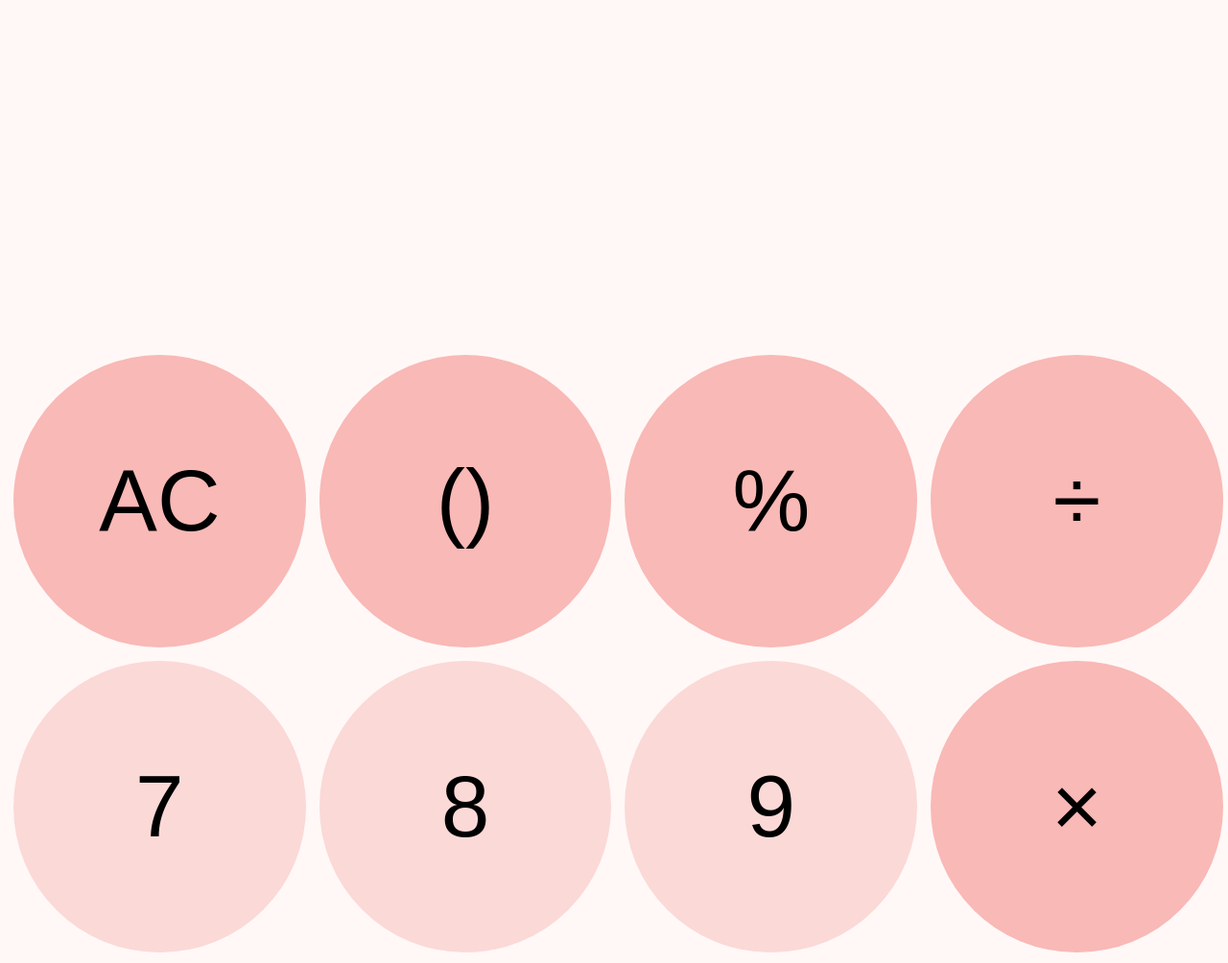
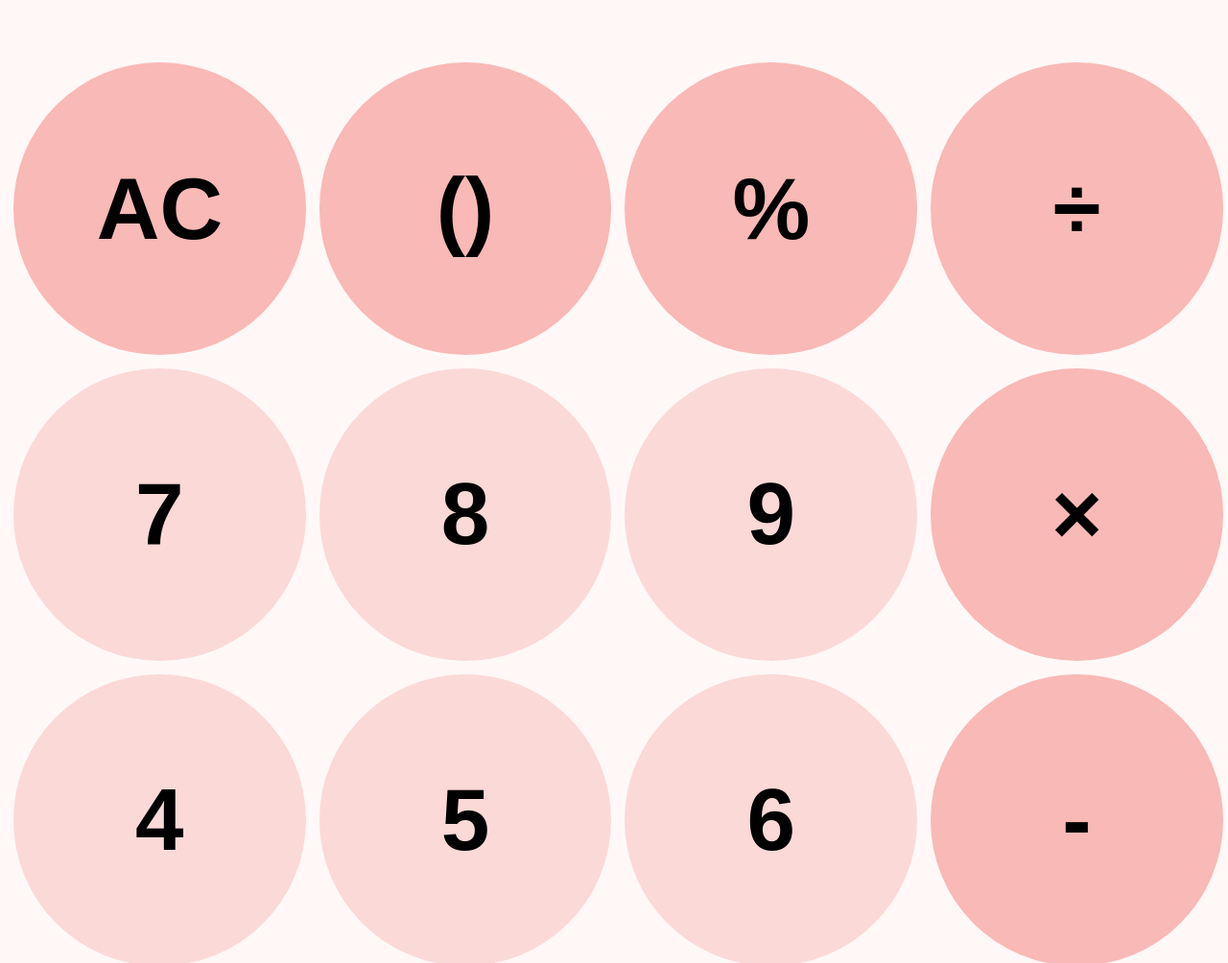
Before and after one commit to MentaByte/calculadora-fake, a plain HTML site: page index.html in a window 1280 px wide. Shown: the top 1004 px of the page at 96% size. Drawn offline with Linux system fonts and the light colour scheme.

Commit message:
Update index.html

```diff
--- a/index.html
+++ b/index.html
@@ -14,7 +14,6 @@
     body {
       margin: 0;
       height: 100vh;
-      padding-top: var(--btn-size);
       box-sizing: border-box;
       font-family: Roboto, sans-serif;
       background: #fff8f7;
@@ -23,7 +22,7 @@
     }
 
     .calculator {
-      height: calc(100vh - var(--btn-size));
+      height: 100vh;
       display: flex;
       flex-direction: column;
       box-sizing: border-box;
@@ -70,6 +69,7 @@
       border: none;
       border-radius: 50%;
       font-size: 7.1vw;
+      font-weight: bold;
       width: var(--btn-size);
       aspect-ratio: 1 / 1;
       background: #fbd9d7;
```
